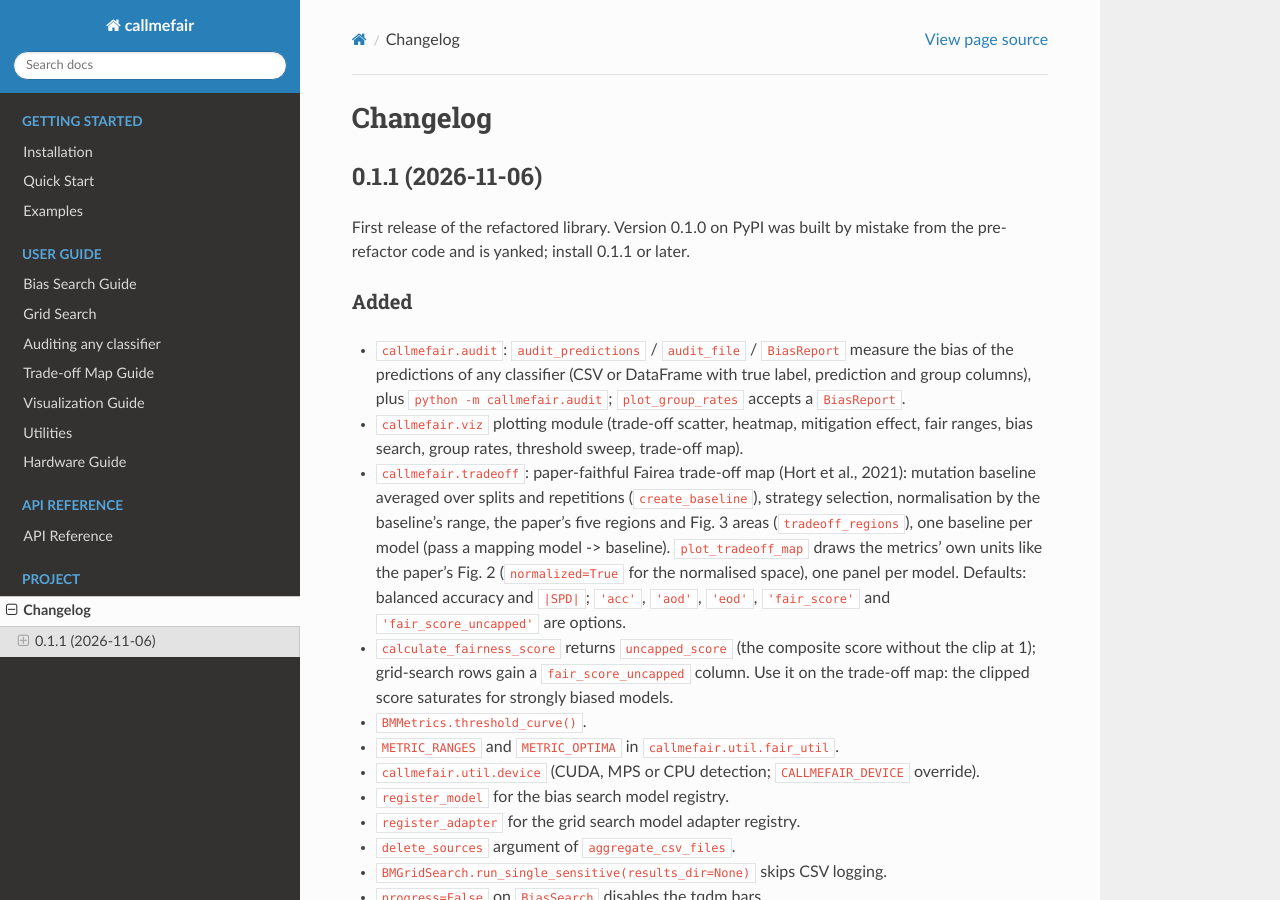
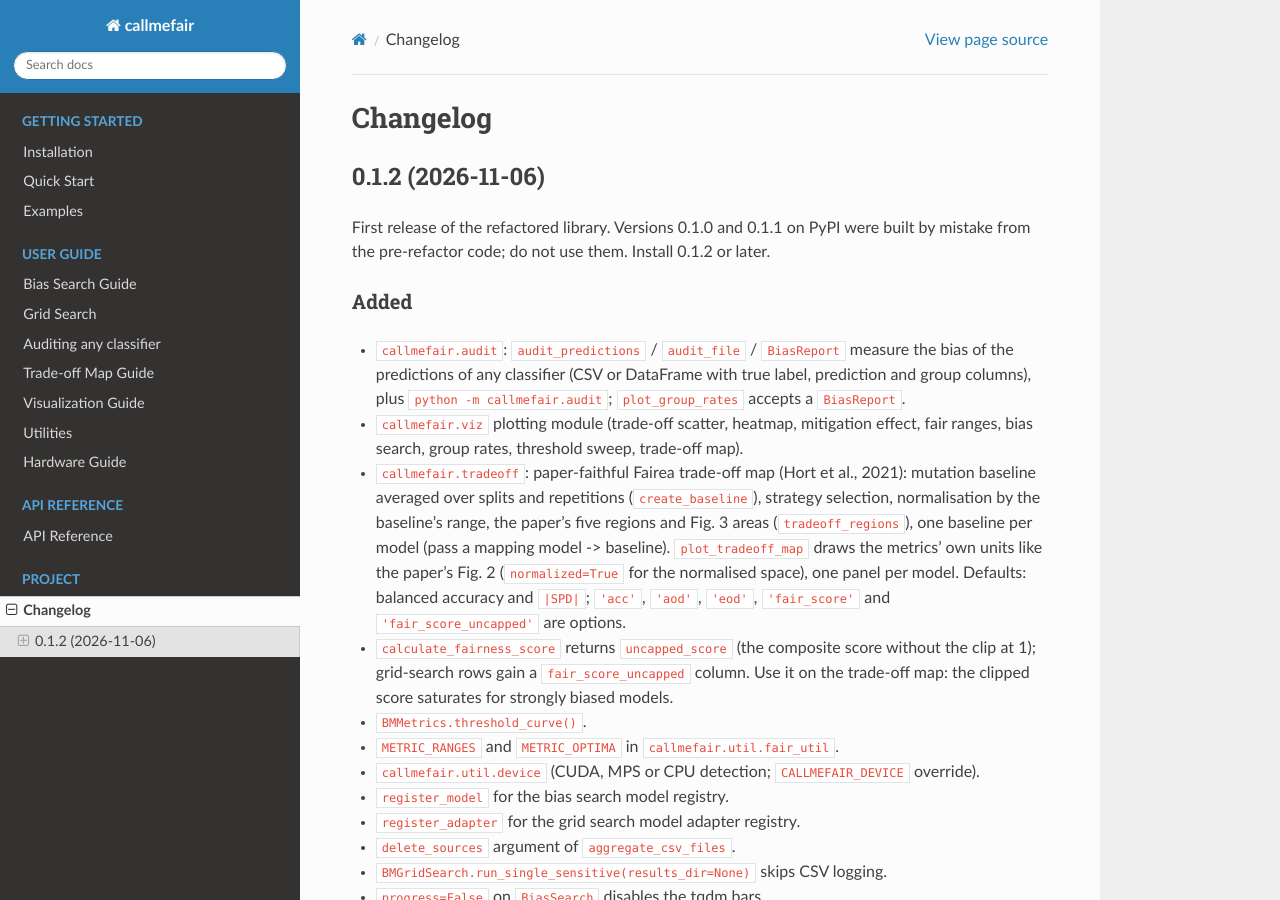
Before and after one commit to enemy537/callmefair, a Sphinx documentation site: the page built from docs/changelog.rst, in a window 1280 px wide and 900 px high. Built offline with Sphinx 7.4.7 and the Read the Docs theme 3.1.0, drawn with Linux system fonts in a browser that asks for light colours.

Commit message:
Release as 0.1.2 (0.1.0 and 0.1.1 were published from the pre-refactor code)
Co-Authored-By: Claude Opus 5.5 <noreply@anthropic.com>

```diff
--- a/callmefair/__init__.py
+++ b/callmefair/__init__.py
@@ -13,7 +13,7 @@ pull in TensorFlow, PyTorch or AIF360 until a class is actually used.
 from importlib import import_module
 from typing import TYPE_CHECKING
 
-__version__ = "0.1.1"  # single source of truth; read by hatch (see pyproject.toml)
+__version__ = "0.1.2"  # single source of truth; read by hatch (see pyproject.toml)
 __author__ = "CallMeFair Team"
 __description__ = "A comprehensive framework for automatic bias mitigation in AI systems"
 
--- a/docs/changelog.rst
+++ b/docs/changelog.rst
@@ -1,10 +1,10 @@
 Changelog
 =========
 
-0.1.1 (2026-11-06)
+0.1.2 (2026-11-06)
 ------------------
 
-First release of the refactored library. Version 0.1.0 on PyPI was built by mistake from the pre-refactor code and is yanked; install 0.1.1 or later.
+First release of the refactored library. Versions 0.1.0 and 0.1.1 on PyPI were built by mistake from the pre-refactor code; do not use them. Install 0.1.2 or later.
 
 Added
 ~~~~~
--- a/docs/user_guide/installation.rst
+++ b/docs/user_guide/installation.rst
@@ -6,11 +6,11 @@ Requires Python 3.11 or newer.
 .. code-block:: bash
 
    uv venv --python 3.11 && source .venv/bin/activate
-   uv pip install "callmefair[dl]>=0.1.1"
+   uv pip install "callmefair[dl]>=0.1.2"
 
 .. note::
 
-   Use 0.1.1 or later. Older PyPI versions (up to 0.1.0) contain the
+   Use 0.1.2 or later. Older PyPI versions (up to 0.1.1) contain the
    pre-refactor code and the bugs listed in :doc:`/changelog`.
 
 With pip: ``pip install "callmefair[dl]"``. The core install covers
```
